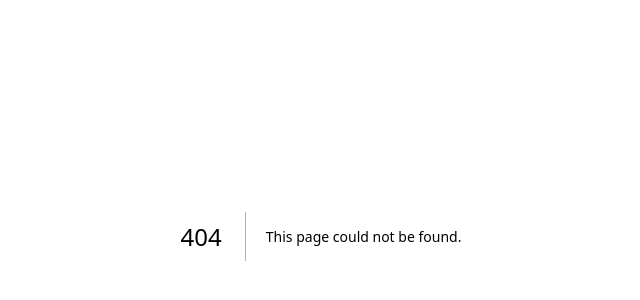
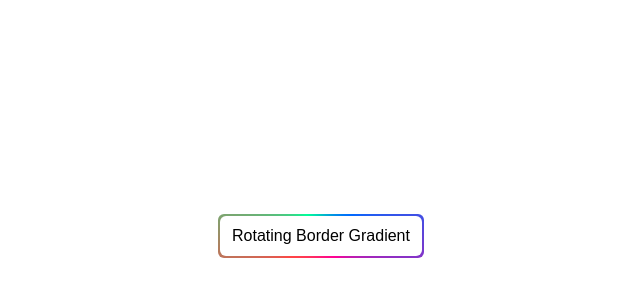
Before and after one commit to Ayusht0mar/components, a Next.js app: page /rotatingbordergradient in a window 1280 px wide. Before the commit this address had no page. Shown: the part 164-464 px from the top of the page, without its empty margins (319-959 px from the left). Built offline with nearby package versions, Linux system fonts and the light colour scheme.

Commit message:
Rotating Border Gradient Component added

```diff
--- /dev/null
+++ b/src/app/(components)/rotatingbordergradient/page.tsx
@@ -0,0 +1,33 @@
+"use client"
+
+import { motion } from "framer-motion"
+import { useTime, useTransform } from "framer-motion";
+
+const RotatingBorderGradient = () => {
+    const time = useTime();
+
+    const rotate = useTransform(time, [0,3000], [0, 360], {
+        clamp: false,
+    });
+    const rotatingBg = useTransform(rotate, (r) => {
+        return `conic-gradient(from ${r}deg, #ff4545, #00ff99, #006aff, #ff0095, #ff4545`
+    })
+
+    return (
+        <div className="flex items-center justify-center min-h-screen">
+            <div className="relative">
+                <button className="relative px-3 py-2 bg-white text-black rounded-md z-10">
+                    Rotating Border Gradient
+                </button>
+                <motion.div
+                    className="absolute -inset-[2px] rounded-md"
+                    style={{
+                        background: rotatingBg
+                    }}
+                />
+            </div>
+        </div>
+     );
+}
+
+export default RotatingBorderGradient;
```
